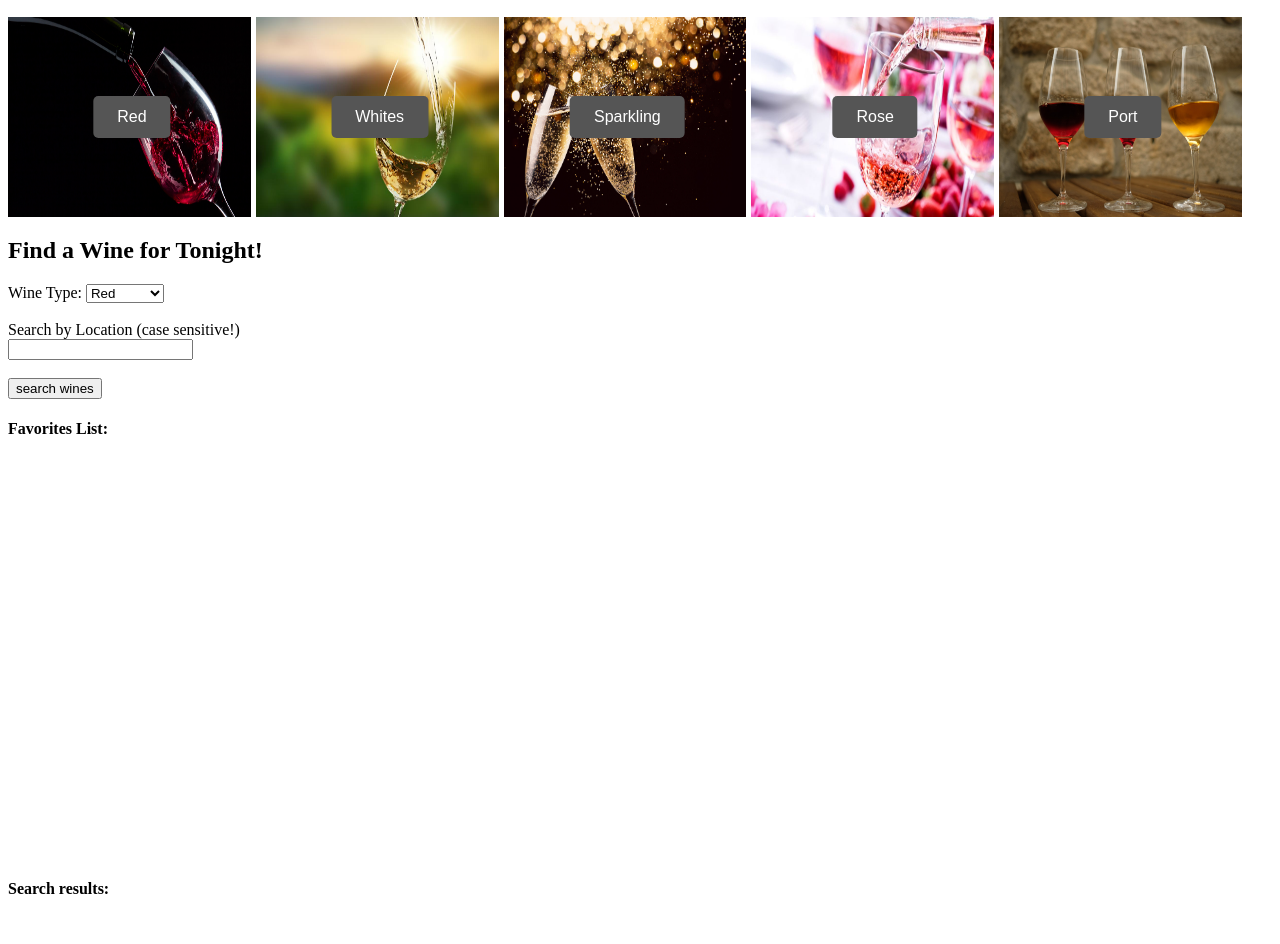
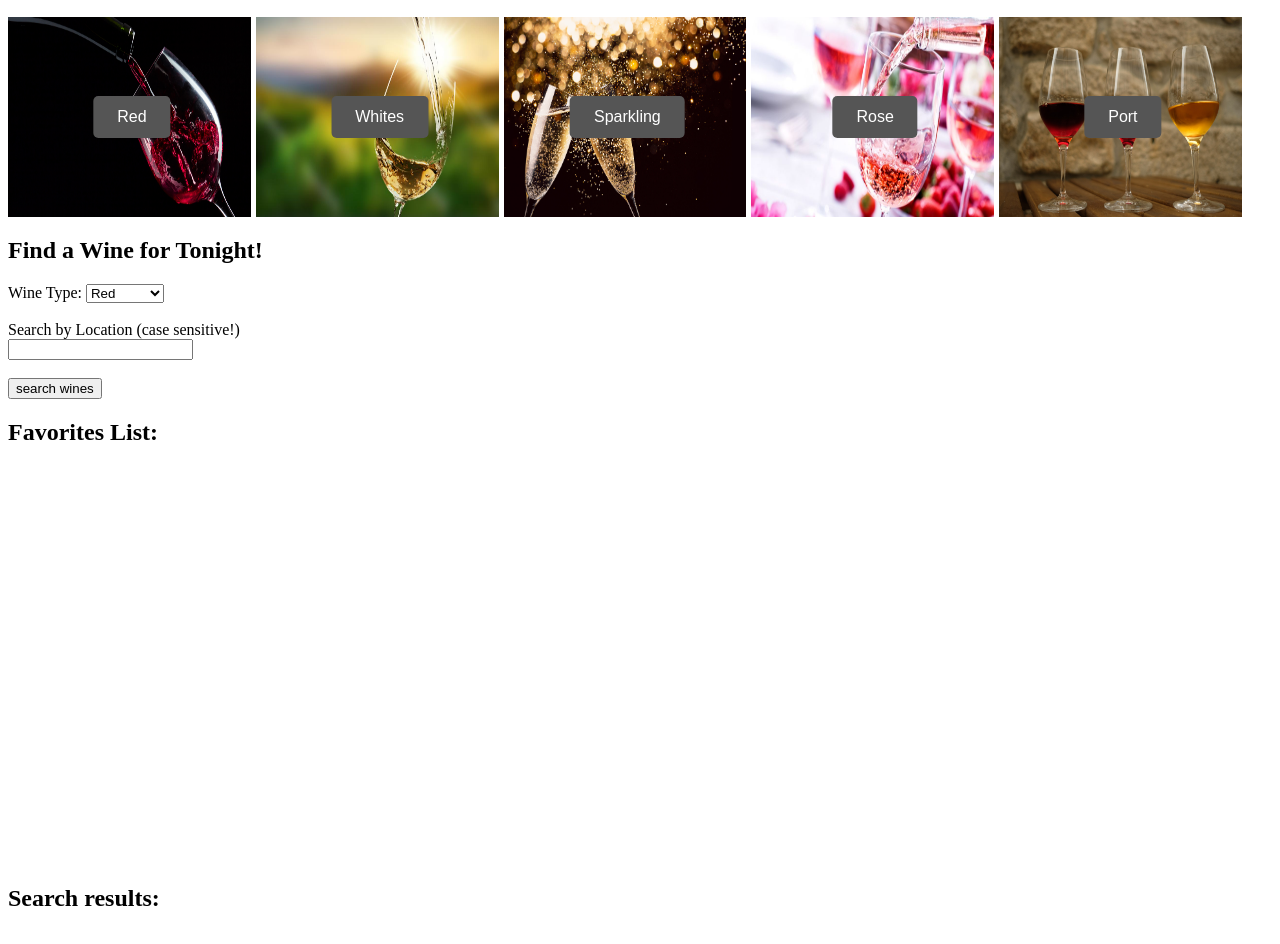
Before and after one commit to jstnhbbs/project-phase-1, a plain HTML site: page index.html in a window 1280 px wide. Shown: the part 110-1054 px from the top of the page. Drawn offline with Linux system fonts and the light colour scheme.

Commit message:
changed header sizes

```diff
--- a/index.html
+++ b/index.html
@@ -57,11 +57,11 @@
 
         </div>
         <div>
-            <h4>Favorites List:</h4>
+            <h2>Favorites List:</h2>
             <div id="favorites-list"></div>
         </div>
         <div id="search-results">
-            <h4>Search results:</h4>
+            <h2>Search results:</h2>
             <div id="scrolling-results-box"></div>
             <br>
         </div>
```
